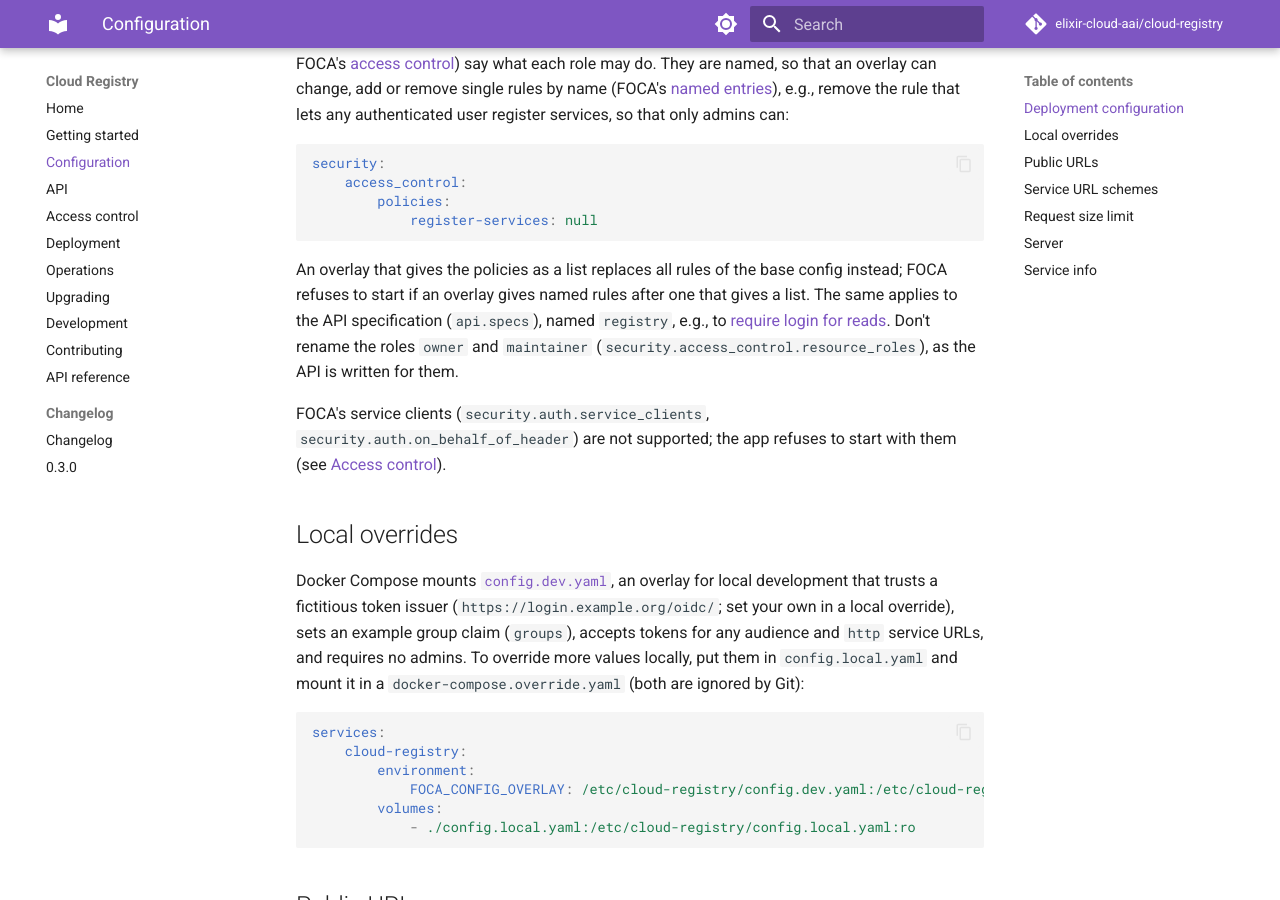
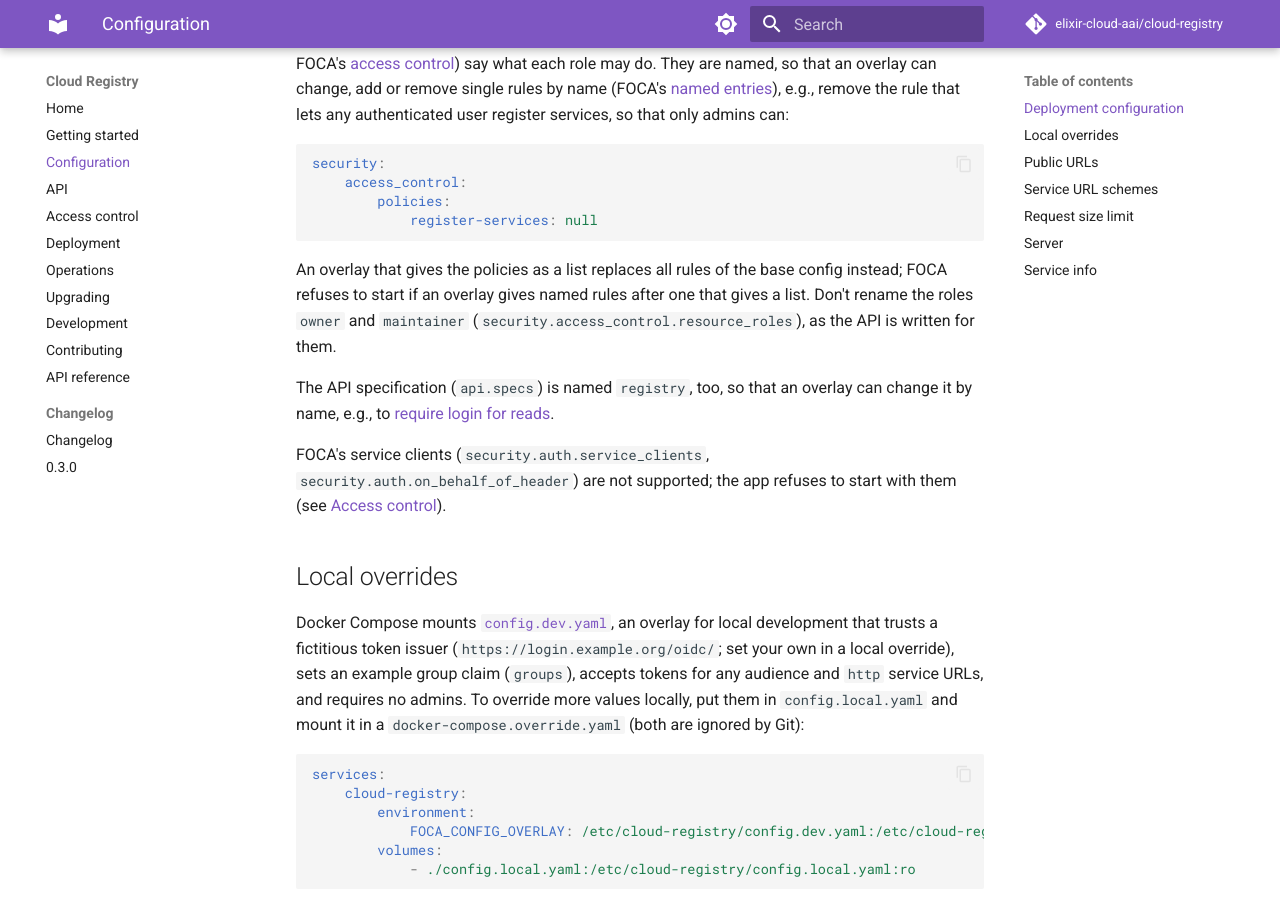
Before and after one commit to elixir-cloud-aai/cloud-registry, an MkDocs documentation site: the page built from docs/configuration.md, in a window 1280 px wide and 900 px high, scrolled down 1344 px. Built offline with MkDocs 1.6.1 and Material for MkDocs 9.7.7, drawn with Linux system fonts in a browser that asks for light colours; comment, search, counter and statistics services are not loaded.

Commit message:
fix: address review of the read policies
Name the read rules by operation (list-services, get-service,
get-service-verification, list-verifications), anchor the docs tests on
titled YAML blocks, reuse one verified service per test, map only
readers in the docs example (keeping the deployment's admin groups),
note that list policies need the read rules, and tidy the docs.

Co-Authored-By: Claude Opus 5.5 <noreply@anthropic.com>

```diff
--- a/docs/configuration.md
+++ b/docs/configuration.md
@@ -81,10 +81,12 @@ security:
 
 An overlay that gives the policies as a list replaces all rules of the base
 config instead; FOCA refuses to start if an overlay gives named rules after
-one that gives a list. The same applies to the API specification
-(`api.specs`), named `registry`, e.g., to [require login for
-reads](access-control.md#requiring-login-for-reads). Don't rename the roles `owner` and `maintainer`
+one that gives a list. Don't rename the roles `owner` and `maintainer`
 (`security.access_control.resource_roles`), as the API is written for them.
+
+The API specification (`api.specs`) is named `registry`, too, so that an
+overlay can change it by name, e.g., to [require login for
+reads](access-control.md#requiring-login-for-reads).
 
 FOCA's service clients (`security.auth.service_clients`,
 `security.auth.on_behalf_of_header`) are not supported; the app refuses to
```
Also changed, not shown: docs/access-control.md (+20 -12 lines), docs/api.md (+3 -1 lines), 3 other files.
